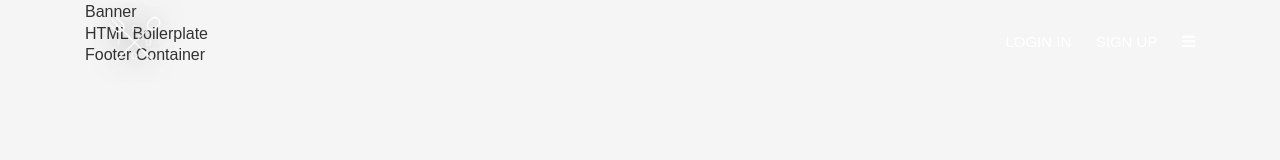
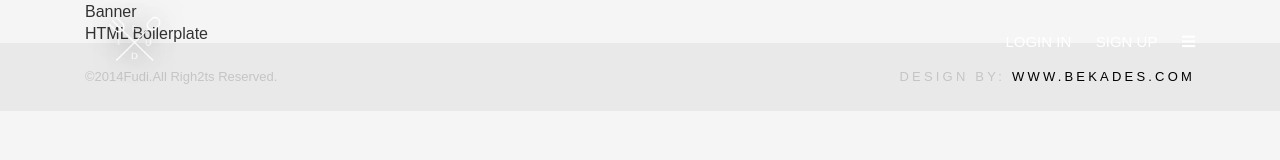
Before and after one commit to tpdtrang/html-fudi, a website: page src/index.html in a window 1280 px wide. Drawn offline with nearby package versions, Linux system fonts and the light colour scheme; files that its build step writes are made by us from their sources.

Commit message:
Push feature/footer

```diff
--- a/src/index.html
+++ b/src/index.html
@@ -78,9 +78,18 @@
     <!-- include footer.html -->
     <footer class="footer-container">
   <div class="container">
-    <div class="row">
-      <div class="col-md-12">
-        <p>Footer Container</p>
+    <div class="p-page-footer">
+      <div class="row">
+        <div class="col-lg-6">
+          <div class="p-footer-left">
+            <h6 class="heading-6">©2014Fudi.All Righ2ts Reserved.</h6>
+          </div>
+        </div>
+        <div class="col-lg-6">
+          <div class="p-footer-right">
+            <h6 class="heading-6">design by: <span>www.bekades.com</span></h6>
+          </div>
+        </div>
       </div>
     </div>
   </div>
--- a/src/styles/layout/_footer.scss
+++ b/src/styles/layout/_footer.scss
@@ -0,0 +1,24 @@
+.footer-container{
+    background-color: $bc-ft-style;
+    .p-page-footer{
+        padding: 26px 0;
+        .p-footer-left{
+            .heading-6{
+                color: $cl-h6-style;
+                font-size: 13px;
+            }
+        }
+        .p-footer-right{
+        text-align: right;
+        .heading-6{
+            color: $cl-h6-style;
+            text-transform: uppercase;
+            font-size: 13px;
+            letter-spacing: 0.2rem;
+            span{
+                color: $cl-sp-style;
+            }
+        }
+        }
+    }
+}
```
Also changed, not shown: src/views/layouts/footer.html (+12 -3 lines).
